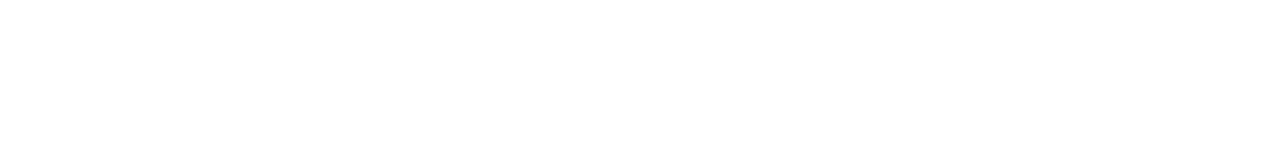
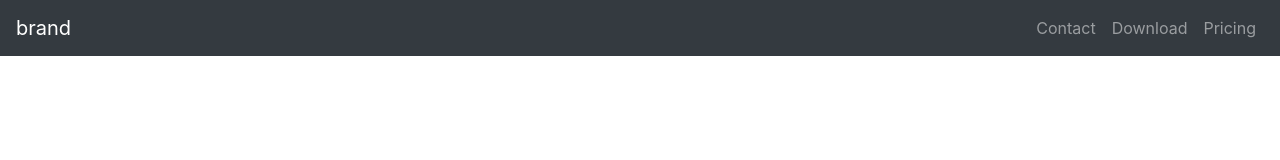
Before and after one commit to khiemhuynh95/bootstrap-elements, a plain HTML site: page navigation-bar/index.html in a window 1280 px wide. Drawn offline with nearby package versions, Linux system fonts and the light colour scheme.

Commit message:
commit nav-bar

```diff
--- a/navigation-bar/index.html
+++ b/navigation-bar/index.html
@@ -4,9 +4,37 @@
     <meta charset="UTF-8">
     <meta name="viewport" content="width=device-width, initial-scale=1.0">
     <meta http-equiv="X-UA-Compatible" content="ie=edge">
-    <title>Document</title>
+    <title>Nav Bar</title>
+    <link rel="stylesheet" href="https://stackpath.bootstrapcdn.com/bootstrap/4.4.1/css/bootstrap.min.css" integrity="sha384-Vkoo8x4CGsO3+Hhxv8T/Q5PaXtkKtu6ug5TOeNV6gBiFeWPGFN9MuhOf23Q9Ifjh" crossorigin="anonymous">
+
 </head>
 <body>
+    <nav class="navbar navbar-expand-lg navbar-dark bg-dark">
+        <a class="navbar-brand" href="">brand</a>
 
+        <button class="navbar-toggler" type="button" data-toggle="collapse" data-target="#navbarTogglerDemo02" aria-controls="navbarTogglerDemo02" aria-expanded="false" aria-label="Toggle navigation">
+            <span class="navbar-toggler-icon"></span>
+        </button>
+
+        <div class="collapse navbar-collapse" id="navbarTogglerDemo02">
+            <ul class="navbar-nav ml-auto">
+                <li class="nav-item">
+                    <a class="nav-link" href="">
+                        Contact
+                    </a>
+                </li>
+                <li class="nav-item">
+                    <a class="nav-link" href="">
+                        Download
+                    </a>
+                </li>
+                <li class="nav-item">
+                    <a class="nav-link" href="">
+                        Pricing
+                    </a>
+                </li>
+            </ul>
+        </div>
+    </nav>
 </body>
 </html>
```
